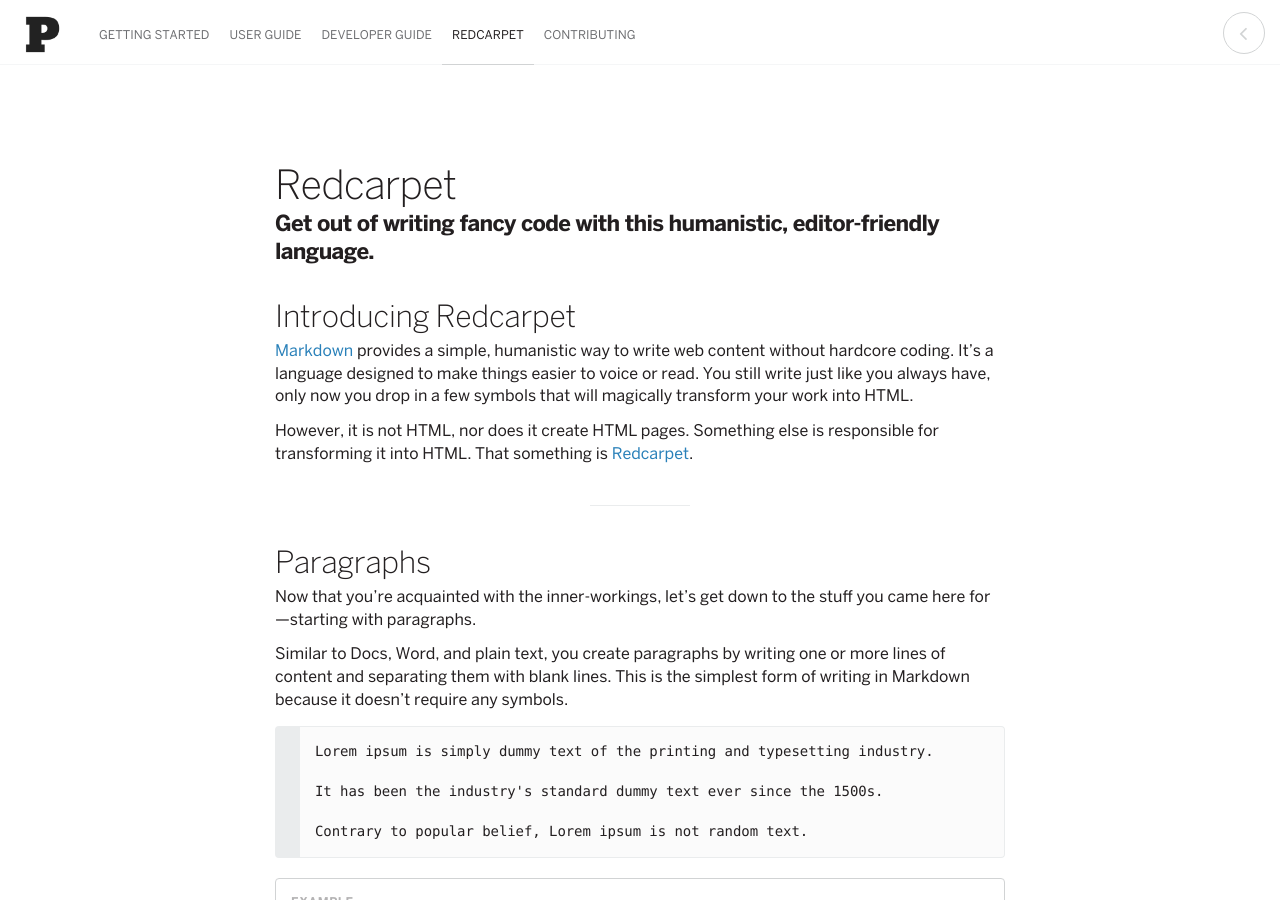
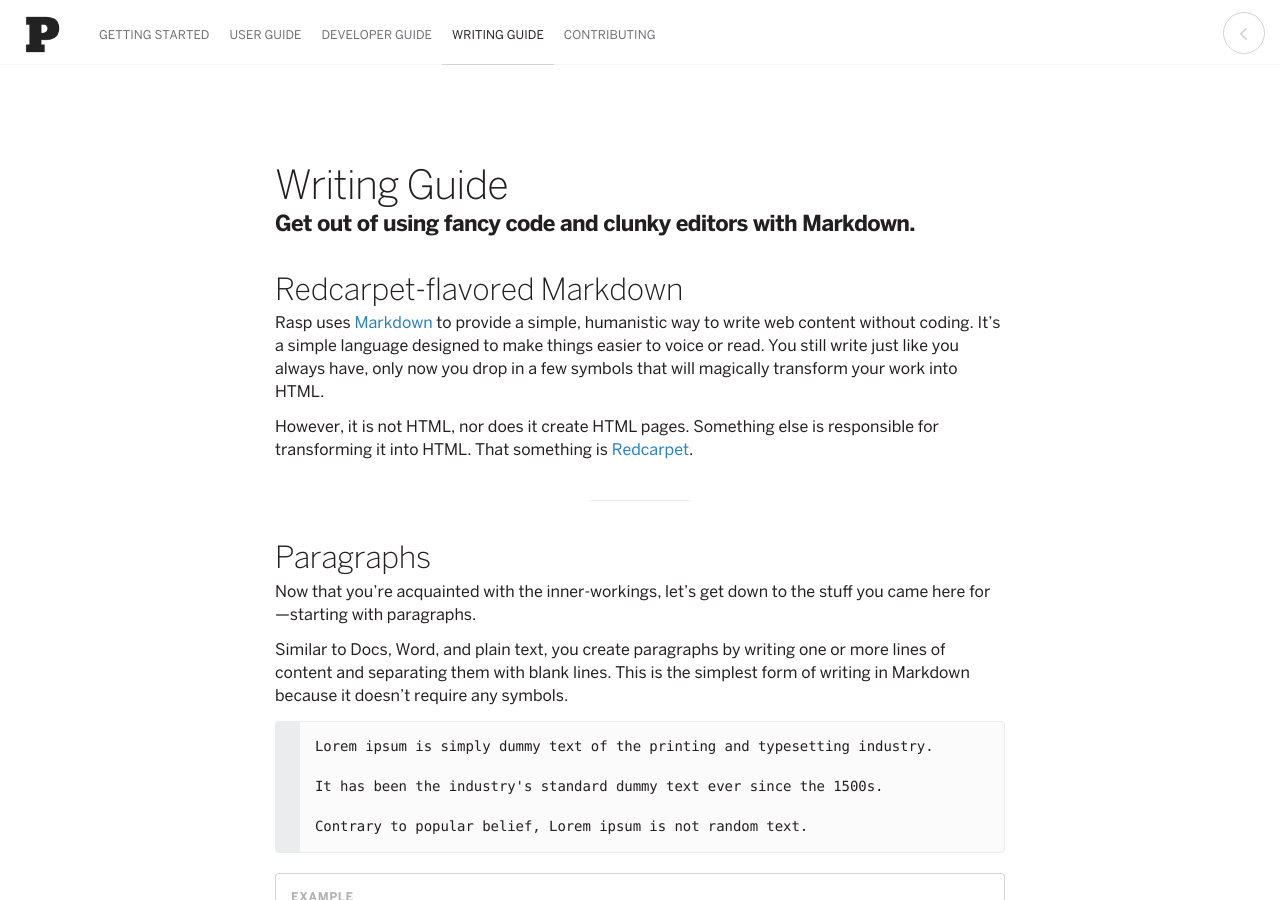
Before and after one commit to caleorourke/chirp, a Jekyll site: the page built from docs/writing-guide.md, in a window 1280 px wide and 900 px high. Built offline with Jekyll 4.4.1, drawn with Linux system fonts in a browser that asks for light colours; nearby versions of some CDN libraries; Markdown is read by kramdown in place of the engine named in the settings; the repository's description, which GitHub fills in, is left out.

Commit message:
rewrite md file for writer appeal

```diff
--- a/docs/redcarpet.md
+++ b/docs/writing-guide.md
@@ -1,14 +1,14 @@
 ---
 layout: docs
-title: Redcarpet
-tagline: Get out of writing fancy code with this humanistic, editor-friendly language.
+title: Writing Guide
+tagline: Get out of using fancy code and clunky editors with Markdown.
 order: 4
 baseurl: "../../"
 ---
 
-# Introducing Redcarpet
+# Redcarpet-flavored Markdown
 
-[Markdown](http://en.m.wikipedia.org/wiki/Markdown) provides a simple, humanistic way to write web content without hardcore coding. It's a language designed to make things easier to voice or read. You still write just like you always have, only now you drop in a few symbols that will magically transform your work into HTML.
+Rasp uses [Markdown](http://en.m.wikipedia.org/wiki/Markdown) to provide a simple, humanistic way to write web content without coding. It's a simple language designed to make things easier to voice or read. You still write just like you always have, only now you drop in a few symbols that will magically transform your work into HTML.
 
 However, it is not HTML, nor does it create HTML pages. Something else is responsible for transforming it into HTML. That something is [Redcarpet](https://github.com/vmg/redcarpet).
 
```
